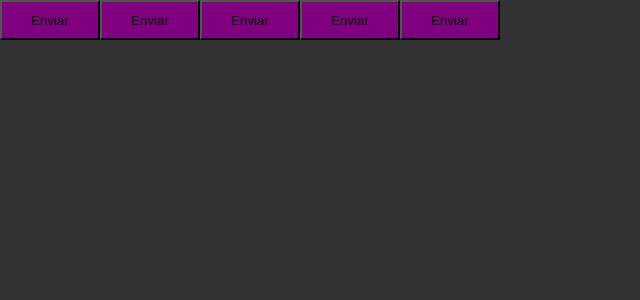
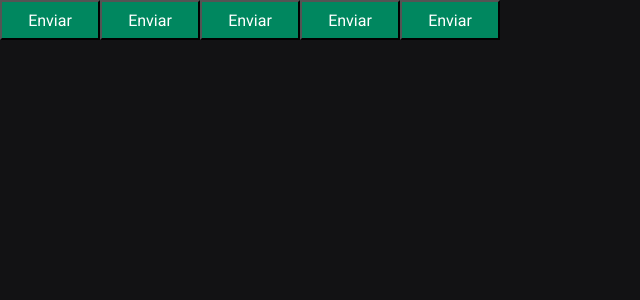
Before and after one commit to andreybatista/focustimer, a React (Vite) app: page / in a window 1280 px wide. Shown: the top 300 px of the page, without its empty margins (0-640 px from the left). Built offline with nearby package versions, Linux system fonts and the light colour scheme.

Commit message:
add global styles and var colors

```diff
--- a/index.html
+++ b/index.html
@@ -1,13 +1,26 @@
 <!DOCTYPE html>
 <html lang="en">
+
 <head>
   <meta charset="UTF-8" />
+
+  <link rel="preconnect" href="https://fonts.googleapis.com" />
+  <link rel="preconnect" href="https://fonts.gstatic.com" crossorigin />
+
   <link rel="icon" type="image/svg+xml" href="/vite.svg" />
   <meta name="viewport" content="width=device-width, initial-scale=1.0" />
+
+  <link href="https://fonts.googleapis.com/css2?family=Roboto+Mono:wght@700&family=Roboto:wght@400;700&display=swap"
+    rel="stylesheet" />
+
+
+
   <title>Timer Focus</title>
 </head>
+
 <body>
   <div id="root"></div>
   <script type="module" src="/src/main.tsx"></script>
 </body>
+
 </html>
--- a/src/components/Button.styles.ts
+++ b/src/components/Button.styles.ts
@@ -17,7 +17,8 @@
   width: 100px;
   height: 40px;
 
-  background-color: ${props => props.theme.primary};
+  background-color: ${props => props.theme["green-500"]};
+  color : ${props=> props.theme.white}
 
   /* ${(props) => {
     return css`
--- a/src/styles/global.ts
+++ b/src/styles/global.ts
@@ -7,8 +7,19 @@
     box-sizing: border-box;
   }
 
+  :focus {
+    outline: 0;
+    box-shadow: 0 0 0 2px ${(props) => props.theme["green-500"]};
+  }
+
   body {
-    background: #333;
-    color: #fff;
+    background: ${(props) => props.theme["gray-900"]};
+    color: ${(props) => props.theme["gray-300"]};
+  }
+
+  body, input, textarea, button {
+    font-family: 'Roboto', sans-serif;
+    font-weight: 400;
+    font-size: 1rem;
   }
 `;
--- a/src/styles/themes/default.ts
+++ b/src/styles/themes/default.ts
@@ -1,4 +1,21 @@
 export const defaultTheme = {
-  primary: 'purple',
-  secondary: 'orange'
-}
+  white: "#FFF",
+
+  "gray-100": "#E1E1E6",
+  "gray-300": "#C4C4CC",
+  "gray-400": "#8D8D99",
+  "gray-500": "#7C7C8A",
+  "gray-600": "#323238",
+  "gray-700": "#29292E",
+  "gray-800": "#202024",
+  "gray-900": "#121214",
+
+  "green-300": "#00B37E",
+  "green-500": "#00875F",
+  "green-700": "#015F43",
+
+  "red-500": "#AB222E",
+  "red-700": "#7A1921",
+
+  "yellow-500": "#FBA94C",
+};
```
Lines whose indentation alone changed are shown as unchanged.
